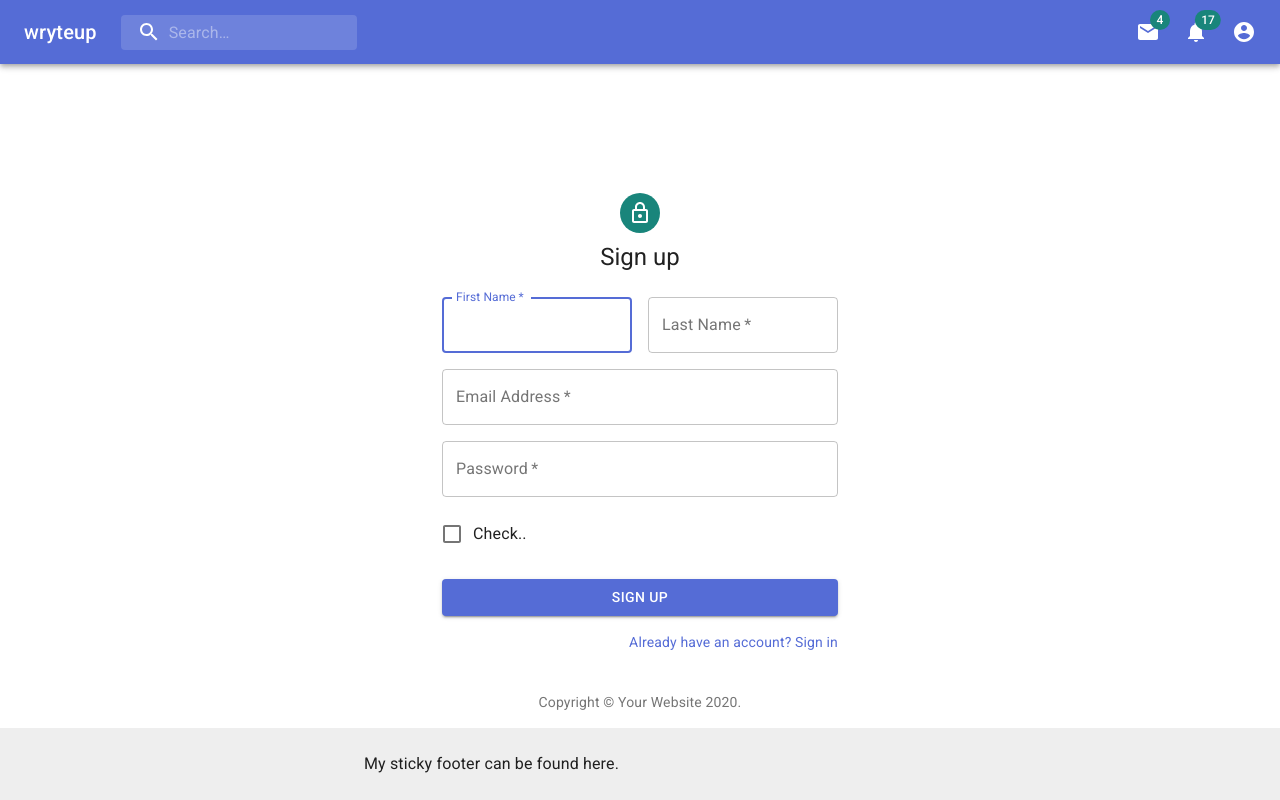
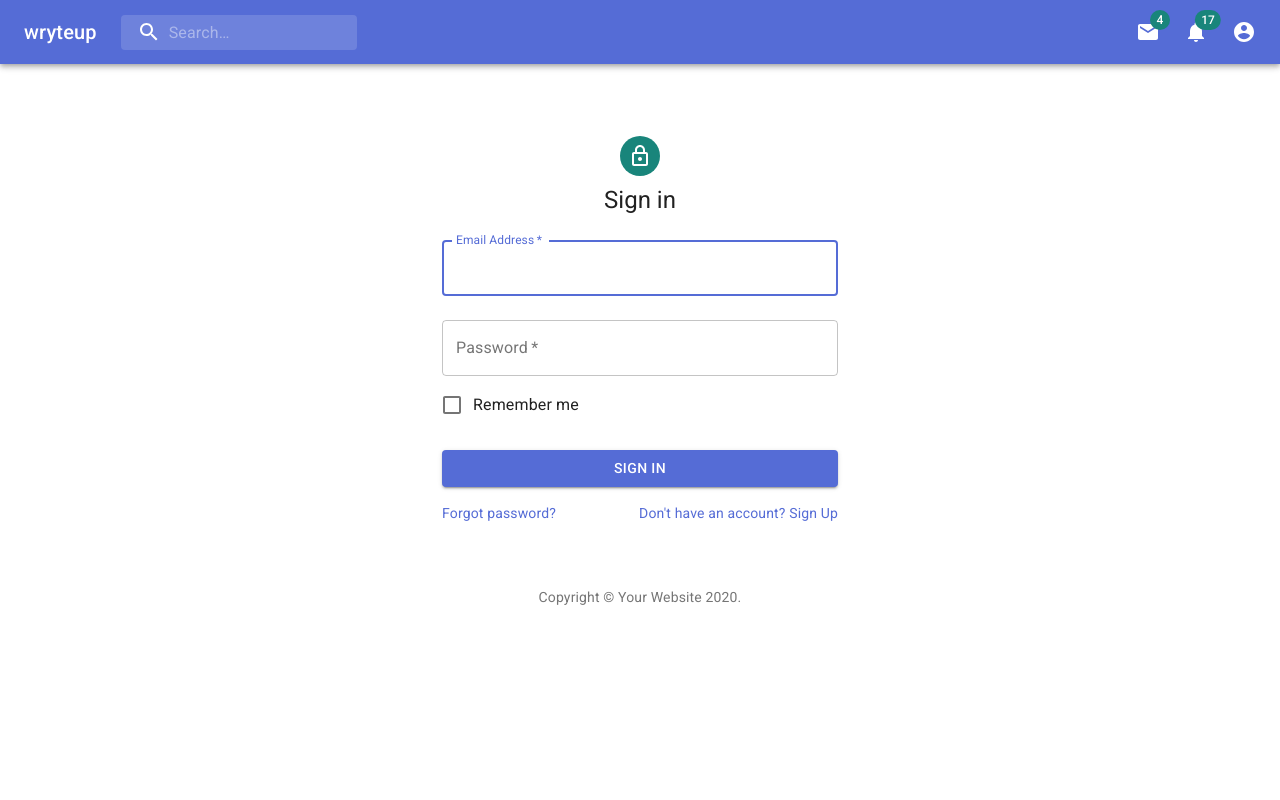
Before and after one commit to rbo13/wryteup.co, a React (Create React App) app in the folder client/: page /login in a window 1280 px wide. Built offline with nearby package versions, Linux system fonts and the light colour scheme; no server answers.

Commit message:
added login and signup using react context
Signed-off-by: Richard Burk Orofeo <chardyy.orofeo@gmail.com>

```diff
--- a/client/src/App.js
+++ b/client/src/App.js
@@ -2,15 +2,11 @@ import React from 'react';
 import {makeStyles} from '@material-ui/core/styles';
 import Container from '@material-ui/core/Container';
 import PrimarySearchAppBar from './components/AppBar';
-import {Footer} from './components/Footer';
-import Signup from './screens/Signup';
+import {AuthenticatedApp} from './authenticated-app';
+import {UnauthenticatedApp} from './unauthenticated-app';
+import {GlobalContext} from './context';
 
 const useStyles = makeStyles((theme) => ({
-  root: {
-    display: 'flex',
-    flexDirection: 'column',
-    minHeight: '100vh',
-  },
   main: {
     marginBottom: theme.spacing(2),
   },
@@ -18,15 +14,18 @@ const useStyles = makeStyles((theme) => ({
 
 function App() {
   const classes = useStyles();
+  const {authenticated} = React.useContext(GlobalContext);
 
   return (
-    <div className={classes.root}>
+    <div>
       <PrimarySearchAppBar />
       <Container component="main" className={classes.main} maxWidth="sm">
         {/* TODO:: set up app routes here */}
-        <Signup />
+        { authenticated ?
+          <AuthenticatedApp /> :
+          <UnauthenticatedApp />
+        }
       </Container>
-      <Footer />
     </div>
   );
 }
--- /dev/null
+++ b/client/src/authenticated-app/home.js
@@ -0,0 +1,11 @@
+import React from 'react';
+
+const AuthHome = () => {
+  return (
+    <React.Fragment>
+      <h1> Authenticated Home </h1>
+    </React.Fragment>
+  );
+};
+
+export {AuthHome}
--- /dev/null
+++ b/client/src/authenticated-app/index.js
@@ -0,0 +1,26 @@
+import React from 'react';
+import {
+  BrowserRouter as Router,
+  Switch,
+  Route,
+} from 'react-router-dom';
+import {AuthHome} from './home';
+import {Profile} from './profile';
+
+const AuthenticatedApp = () => {
+  return (
+    <Router>
+      <Switch>
+        <Route exact path="/">
+          <AuthHome />
+        </Route>
+        <Route exact path="/profile">
+          <Profile />
+        </Route>
+      </Switch>
+    </Router>
+  );
+};
+
+
+export {AuthenticatedApp};
--- /dev/null
+++ b/client/src/authenticated-app/profile.js
@@ -0,0 +1,12 @@
+import React from 'react';
+
+const Profile = () => {
+  return (
+    <React.Fragment>
+      <h1> This is the profile page </h1>
+    </React.Fragment>
+  );
+};
+
+
+export {Profile};
--- /dev/null
+++ b/client/src/context/index.js
@@ -0,0 +1,40 @@
+import React from 'react';
+import {reducer, ACTION_LOGIN} from './reducer';
+
+const initialState = {
+  authenticated: false,
+  user: Object.assign({}, null),
+  authToken: '',
+};
+
+const GlobalContext = React.createContext(initialState);
+GlobalContext.displayName = 'GlobalContext';
+
+const AppProvider = ({children}) => {
+  const [state, dispatch] = React.useReducer(reducer, initialState);
+
+  const userLogin = ({email, password}) => {
+    dispatch({
+      type: ACTION_LOGIN,
+      payload: {
+        email,
+        password,
+      },
+    });
+  };
+
+  return (
+    <GlobalContext.Provider
+      value={{
+        user: state.user,
+        authToken: state.authToken,
+        authenticated: state.authenticated,
+        userLogin,
+      }}
+    >
+      { children }
+    </GlobalContext.Provider>
+  );
+};
+
+export {GlobalContext, AppProvider};
--- /dev/null
+++ b/client/src/context/reducer.js
@@ -0,0 +1,42 @@
+import {login} from '../services/api_request';
+
+const ACTION_LOGIN = 'USER_LOGIN';
+const ACTION_SET_AUTH_TOKEN = 'AUTH_TOKEN';
+const ACTION_SET_USER = 'SET_USER';
+
+const reducer = async (state, action) => {
+  switch (action.type) {
+    case ACTION_LOGIN: {
+      // do client request...
+      const {email, password} = action.payload;
+      await login({
+        email,
+        password,
+      });
+      break;
+    }
+    case 'SET_AUTH_TOKEN': {
+      return {
+        ...state,
+        authenticated: true,
+        authToken: action.payload,
+      };
+    }
+    case ACTION_SET_USER: {
+      return {
+        ...state,
+        authenticated: true,
+        user: action.user,
+      };
+    }
+    default:
+      return state;
+  }
+};
+
+export {
+  reducer,
+  ACTION_LOGIN,
+  ACTION_SET_AUTH_TOKEN,
+  ACTION_SET_USER,
+};
--- /dev/null
+++ b/client/src/screens/Login.js
@@ -0,0 +1,117 @@
+import React from 'react';
+import Avatar from '@material-ui/core/Avatar';
+import Button from '@material-ui/core/Button';
+import CssBaseline from '@material-ui/core/CssBaseline';
+import TextField from '@material-ui/core/TextField';
+import FormControlLabel from '@material-ui/core/FormControlLabel';
+import Checkbox from '@material-ui/core/Checkbox';
+import Link from '@material-ui/core/Link';
+import Grid from '@material-ui/core/Grid';
+import Box from '@material-ui/core/Box';
+import LockOutlinedIcon from '@material-ui/icons/LockOutlined';
+import Typography from '@material-ui/core/Typography';
+import {makeStyles} from '@material-ui/core/styles';
+import Container from '@material-ui/core/Container';
+
+function Copyright() {
+  return (
+    <Typography variant="body2" color="textSecondary" align="center">
+      {'Copyright © '}
+      <Link color="inherit" href="https://material-ui.com/">
+        Your Website
+      </Link>{' '}
+      {new Date().getFullYear()}
+      {'.'}
+    </Typography>
+  );
+}
+
+const useStyles = makeStyles((theme) => ({
+  paper: {
+    marginTop: theme.spacing(8),
+    display: 'flex',
+    flexDirection: 'column',
+    alignItems: 'center',
+  },
+  avatar: {
+    margin: theme.spacing(1),
+    backgroundColor: theme.palette.secondary.main,
+  },
+  form: {
+    width: '100%', // Fix IE 11 issue.
+    marginTop: theme.spacing(1),
+  },
+  submit: {
+    margin: theme.spacing(3, 0, 2),
+  },
+}));
+
+export default function Login() {
+  const classes = useStyles();
+
+  return (
+    <Container component="main" maxWidth="xs">
+      <CssBaseline />
+      <div className={classes.paper}>
+        <Avatar className={classes.avatar}>
+          <LockOutlinedIcon />
+        </Avatar>
+        <Typography component="h1" variant="h5">
+          Sign in
+        </Typography>
+        <form className={classes.form} noValidate>
+          <TextField
+            variant="outlined"
+            margin="normal"
+            required
+            fullWidth
+            id="email"
+            label="Email Address"
+            name="email"
+            autoComplete="email"
+            autoFocus
+          />
+          <TextField
+            variant="outlined"
+            margin="normal"
+            required
+            fullWidth
+            name="password"
+            label="Password"
+            type="password"
+            id="password"
+            autoComplete="current-password"
+          />
+          <FormControlLabel
+            control={<Checkbox value="remember" color="primary" />}
+            label="Remember me"
+          />
+          <Button
+            type="submit"
+            fullWidth
+            variant="contained"
+            color="primary"
+            className={classes.submit}
+          >
+            Sign In
+          </Button>
+          <Grid container>
+            <Grid item xs>
+              <Link href="#" variant="body2">
+                Forgot password?
+              </Link>
+            </Grid>
+            <Grid item>
+              <Link href="#" variant="body2">
+                {"Don't have an account? Sign Up"}
+              </Link>
+            </Grid>
+          </Grid>
+        </form>
+      </div>
+      <Box mt={8}>
+        <Copyright />
+      </Box>
+    </Container>
+  );
+}
--- a/client/src/services/api_request.js
+++ b/client/src/services/api_request.js
@@ -7,9 +7,9 @@ async function login({email, password}) {
     email_address: email,
     password: password,
   };
-  const response = await client(endpoint, {data});
-  console.log(response);
-  return response;
+  const loginResponse = await client(endpoint, {data});
+  console.log(`The response from login: ${loginResponse}`);
+  return loginResponse;
 }
 
 async function client(
--- /dev/null
+++ b/client/src/unauthenticated-app/home.js
@@ -0,0 +1,13 @@
+import React from 'react';
+
+
+const Landing = () => {
+  return (
+    <React.Fragment>
+      <h1> This is the landing page </h1>
+    </React.Fragment>
+  );
+};
+
+
+export {Landing};
--- /dev/null
+++ b/client/src/unauthenticated-app/index.js
@@ -0,0 +1,29 @@
+import React from 'react';
+import {
+  BrowserRouter as Router,
+  Switch,
+  Route,
+} from 'react-router-dom';
+import {Landing} from './home';
+import Signup from '../screens/Signup';
+import Login from '../screens/Login';
+
+const UnauthenticatedApp = () => {
+  return (
+    <Router>
+      <Switch>
+        <Route exact path="/">
+          <Landing />
+        </Route>
+        <Route exact path="/login">
+          <Login />
+        </Route>
+        <Route exact path="/signup">
+          <Signup />
+        </Route>
+      </Switch>
+    </Router>
+  );
+};
+
+export {UnauthenticatedApp};
```
Also changed, not shown: client/package.json (+7 -6 lines), 1 other file (tests, documents, lock files or other folders).
